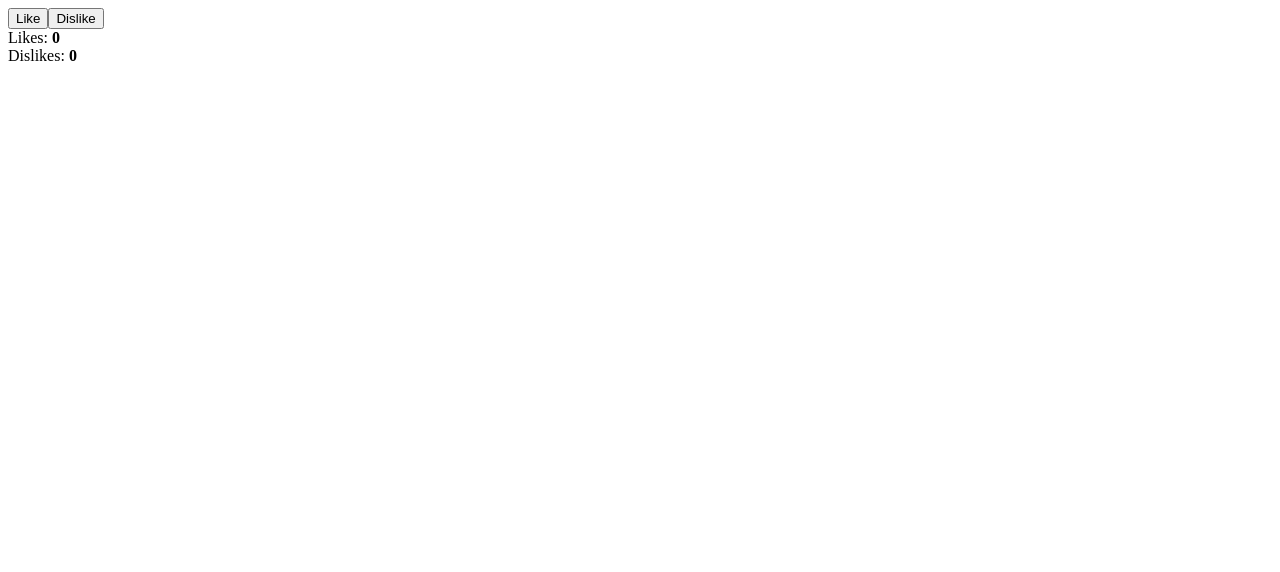
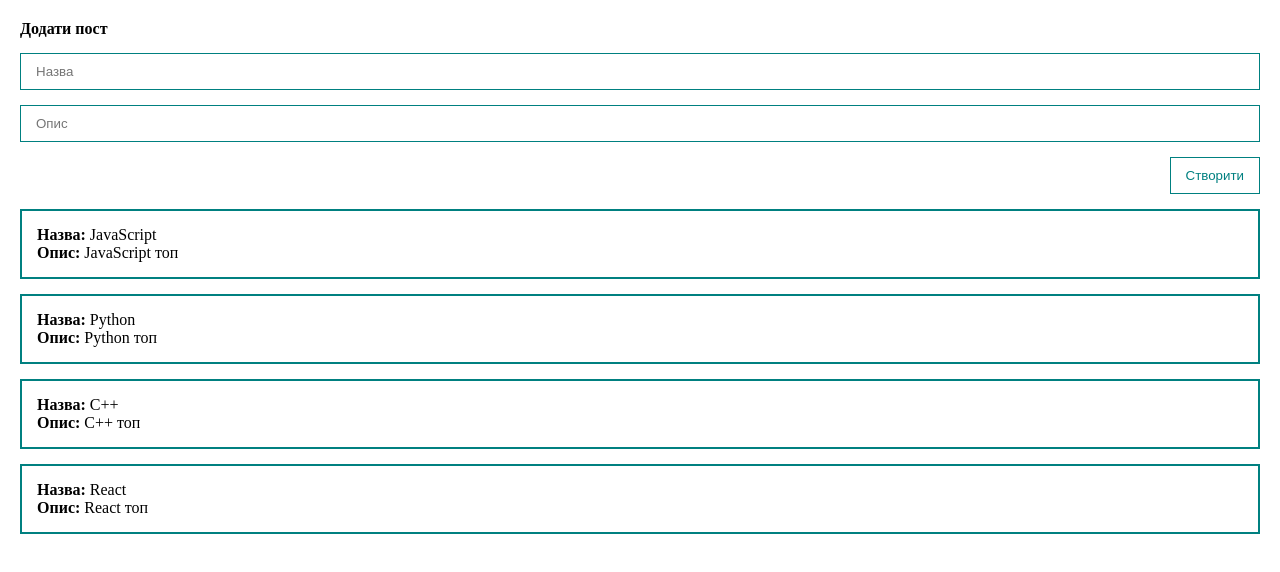
Before and after one commit to YaroslavOkrema/vue-practice, a Vue app: page / in a window 1280 px wide. Shown: the top 572 px of the page. Built offline with nearby package versions, Linux system fonts and the light colour scheme.

Commit message:
feat: add posts

```diff
--- a/src/App.vue
+++ b/src/App.vue
@@ -2,33 +2,94 @@
   export default {
     data() {
       return {
-        likes: 0,
-        dislikes: 0,
+        posts: [
+          {id: 1, title: 'JavaScript', body: 'JavaScript топ'},
+          {id: 2, title: 'Python', body: 'Python топ'},
+          {id: 3, title: 'C++', body: 'C++ топ'},
+          {id: 4, title: 'React', body: 'React топ'},
+        ],
+        title: '',
+        body: '',
       }
     },
 
     methods: {
-      addLike() {
-        this.likes += 1;
-      },
-      addDislike() {
-        this.dislikes += 1;
+      createPost() {
+        const newPost = {
+          id: Date.now(),
+          title: this.title,
+          body: this.body,
+        }
+        this.posts.push(newPost);
+        this.title = '';
+        this.body = '';
       },
     }
   }
 </script>
 
 <template>
-  <div>
-    <div>
-      <button @click="addLike">Like</button>
-      <button @click="addDislike">Dislike</button>
+  <div class="app">
+    <form @submit.prevent>
+      <h4>Додати пост</h4>
+      <input
+          v-bind:value="title"
+          @input="title = $event.target.value"
+          class="input"
+          type="text"
+          placeholder="Назва"
+      >
+      <input
+          v-bind:value="body"
+          @input="body = $event.target.value"
+          class="input"
+          type="text"
+          placeholder="Опис"
+      >
+      <button @click="createPost" class="btn">Створити</button>
+    </form>
+    <div class="post" v-for="post in posts">
+      <div><strong>Назва: </strong>{{ post.title }}</div>
+      <div><strong>Опис: </strong>{{ post.body }}</div>
     </div>
-    <div>Likes: <strong>{{ likes }}</strong></div>
-    <div>Dislikes: <strong>{{ dislikes }}</strong></div>
   </div>
 </template>
 
-<style scoped>
+<style>
+  * {
+    margin: 0;
+    padding: 0;
+    box-sizing: border-box;
+  }
 
+  .app {
+    padding: 20px;
+  }
+
+  .post {
+    padding: 15px;
+    border: 2px solid teal;
+    margin-top: 15px;
+  }
+
+  form {
+    display: flex;
+    flex-direction: column;
+  }
+
+  .input {
+    width: 100%;
+    border: 1px solid teal;
+    padding: 10px 15px;
+    margin-top: 15px;
+  }
+
+  .btn {
+    margin-top: 15px;
+    align-self: flex-end;
+    padding: 10px 15px;
+    background: none;
+    color: teal;
+    border: 1px solid teal;
+  }
 </style>
```
